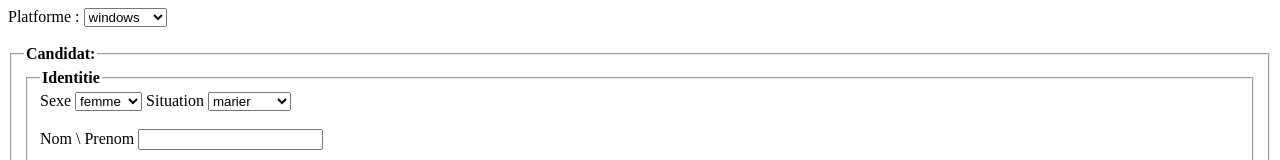
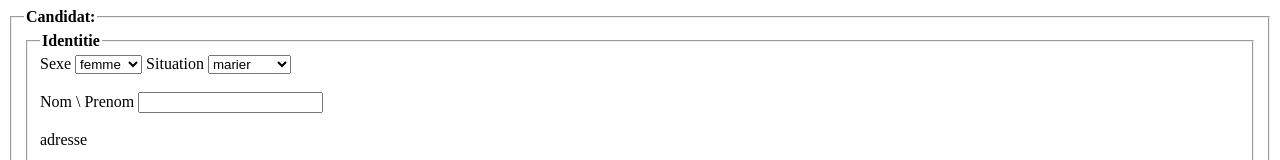
Before and after one commit to khaoula-ch-ch/formulaire, a plain HTML site: page index.html in a window 1280 px wide. Shown: the top 160 px of the page. Drawn offline with Linux system fonts and the light colour scheme; a script that the page names is missing.

Commit message:
Update index.html

```diff
--- a/index.html
+++ b/index.html
@@ -1,10 +1,4 @@
-<label>Platforme :</label>
-		<select name="Platforme">
-		 <option value="windows">windows</option>
-		 <option value="macintosh">macintosh</option>
-		 <option value="unix">unix</option>
-		</select>
-		<br><br>
+
 <!DOCTYPE html>
 <html lang="fr">
 	<head>
```
